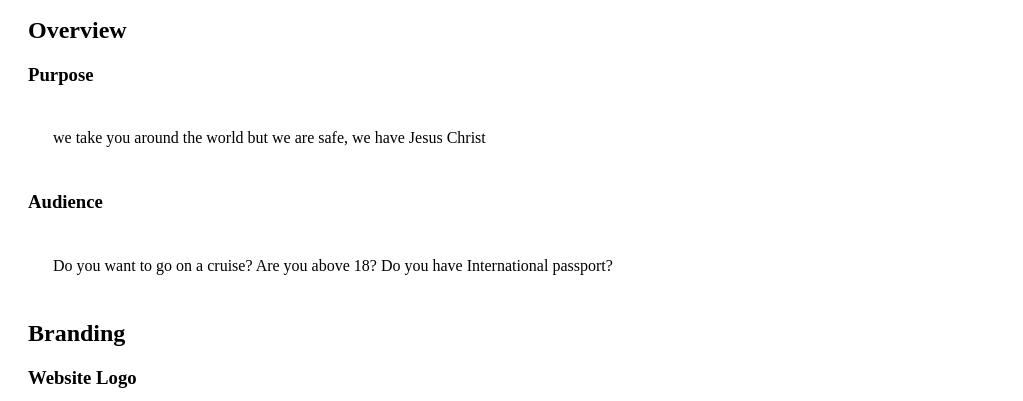
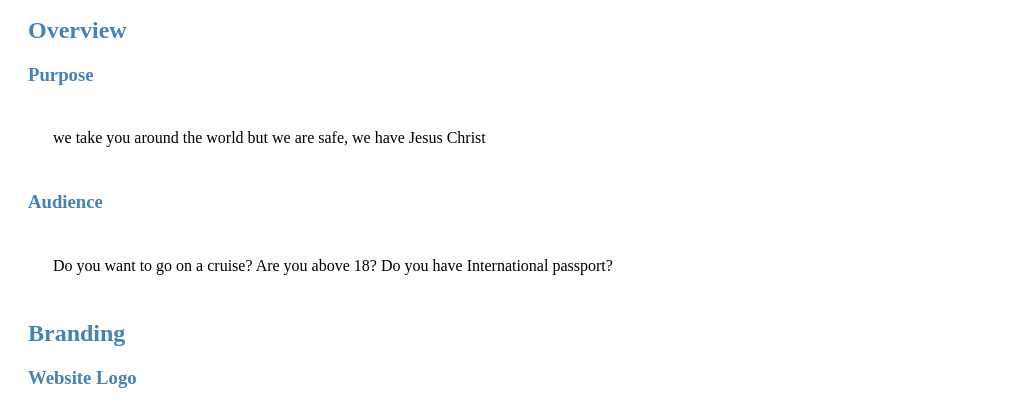
Before and after one commit to Amass021/wdd130, a plain HTML site: page wwr/site-plan-rafting.html in a window 1280 px wide. Shown: the part 169-570 px from the top of the page, without its empty margins (0-1023 px from the left). Drawn offline with Linux system fonts and the light colour scheme; files whose address does not match are found by name.

Commit message:
site-plan

```diff
--- a/wwr/styles/site-plan-rafting.css
+++ b/wwr/styles/site-plan-rafting.css
@@ -5,10 +5,10 @@ body {
     padding: 20px;
 }
 :root {
-    --primary-color: 1d3557;
-    --secondary-color: a8dadc;
-    --ascent1-color: ffbe0b;
-    --ascent2-color: dda15e;
+    --primary-color: steelblue;
+    --secondary-color: blue;
+    --ascent1-color: yellow;
+    --ascent2-color: green;
 
     --heading-font: "Ariel Black", serif;
     --paragraph-font: "Times New Roman", serif;
```
